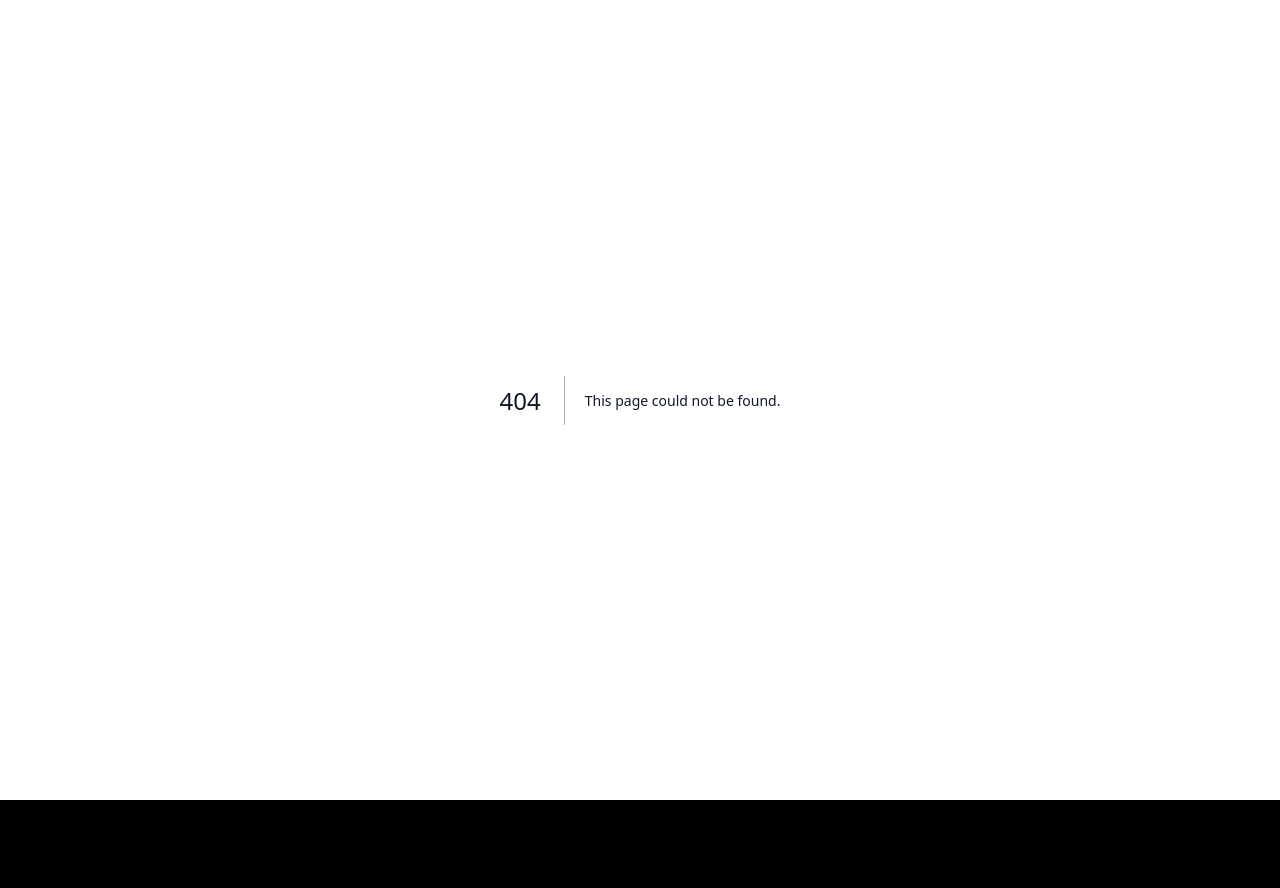
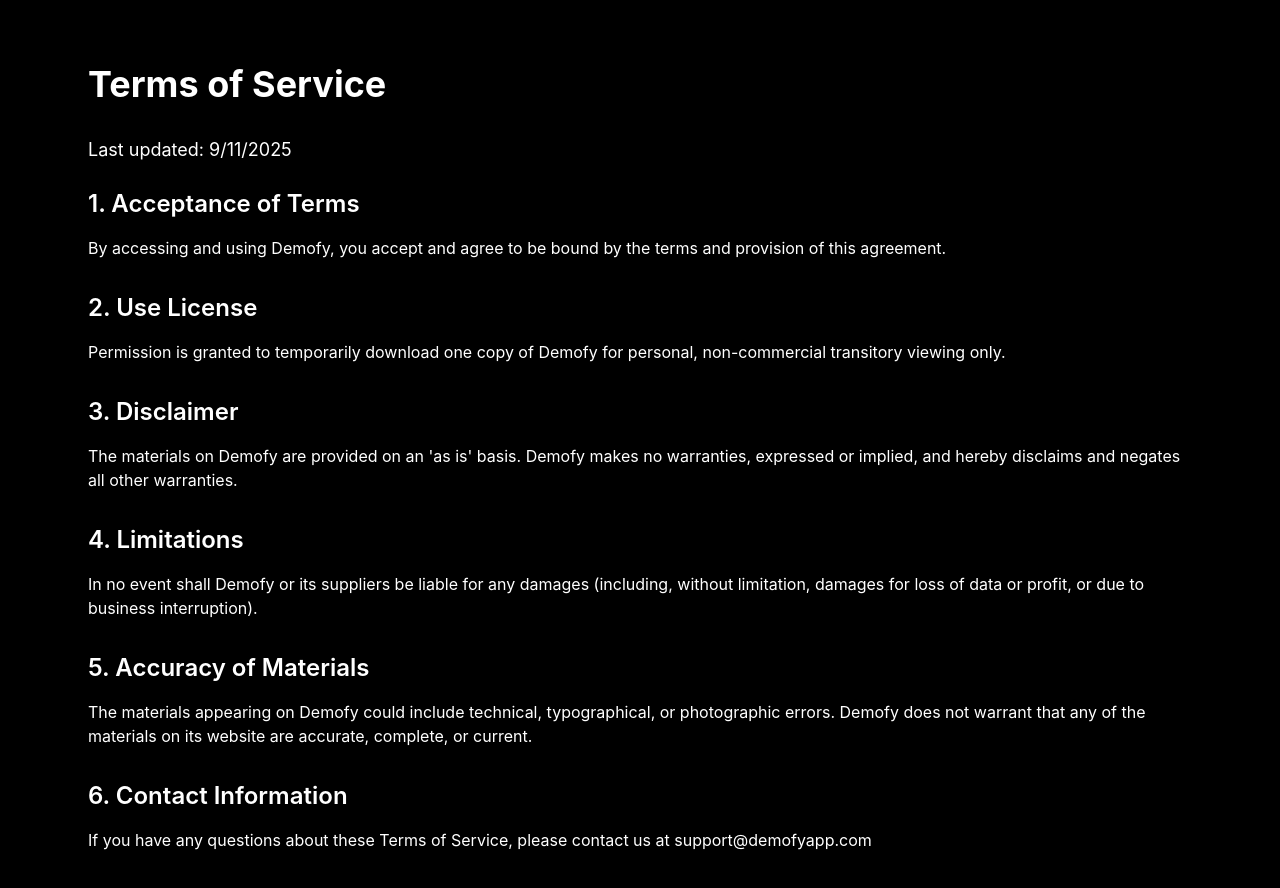
Before and after one commit to nortelabs/demofy-website, a Next.js app: page /terms-of-service in a window 1280 px wide. Before the commit this address had no page. Shown: the top 888 px of the page. Before the commit the page ends 800 px from the top, so only its background shows below. Built offline with nearby package versions, Linux system fonts and the light colour scheme; a web font is replaced by a local one.

Commit message:
Refactor CTA component to improve purchase flow, update styling for better user experience, and optimize performance. Adjust layout in related components for consistency.

```diff
--- /dev/null
+++ b/pages/privacy-policy.jsx
@@ -0,0 +1,61 @@
+import Head from 'next/head';
+
+export default function PrivacyPolicy() {
+  return (
+    <>
+      <Head>
+        <title>Privacy Policy - Demofy</title>
+        <meta name="description" content="Privacy Policy for Demofy" />
+      </Head>
+
+      <div className="min-h-screen bg-gray-900 text-white">
+        <div className="container mx-auto px-4 py-16 max-w-4xl">
+          <h1 className="text-4xl font-bold mb-8">Privacy Policy</h1>
+
+          <div className="prose prose-invert max-w-none">
+            <p className="text-lg mb-6">Last updated: {new Date().toLocaleDateString()}</p>
+
+            <section className="mb-8">
+              <h2 className="text-2xl font-semibold mb-4">1. Information We Collect</h2>
+              <p className="mb-4">
+                We collect information you provide directly to us, such as when you create an account,
+                make a purchase, or contact us for support.
+              </p>
+            </section>
+
+            <section className="mb-8">
+              <h2 className="text-2xl font-semibold mb-4">2. How We Use Your Information</h2>
+              <p className="mb-4">
+                We use the information we collect to provide, maintain, and improve our services,
+                process transactions, and communicate with you.
+              </p>
+            </section>
+
+            <section className="mb-8">
+              <h2 className="text-2xl font-semibold mb-4">3. Information Sharing</h2>
+              <p className="mb-4">
+                We do not sell, trade, or otherwise transfer your personal information to third parties
+                except as described in this Privacy Policy.
+              </p>
+            </section>
+
+            <section className="mb-8">
+              <h2 className="text-2xl font-semibold mb-4">4. Data Security</h2>
+              <p className="mb-4">
+                We implement appropriate security measures to protect your personal information against
+                unauthorized access, alteration, disclosure, or destruction.
+              </p>
+            </section>
+
+            <section className="mb-8">
+              <h2 className="text-2xl font-semibold mb-4">5. Contact Us</h2>
+              <p className="mb-4">
+                If you have any questions about this Privacy Policy, please contact us at support@demofyapp.com
+              </p>
+            </section>
+          </div>
+        </div>
+      </div>
+    </>
+  );
+}
--- /dev/null
+++ b/pages/terms-of-service.jsx
@@ -0,0 +1,70 @@
+import Head from 'next/head';
+
+export default function TermsOfService() {
+  return (
+    <>
+      <Head>
+        <title>Terms of Service - Demofy</title>
+        <meta name="description" content="Terms of Service for Demofy" />
+      </Head>
+
+      <div className="min-h-screen bg-gray-900 text-white">
+        <div className="container mx-auto px-4 py-16 max-w-4xl">
+          <h1 className="text-4xl font-bold mb-8">Terms of Service</h1>
+
+          <div className="prose prose-invert max-w-none">
+            <p className="text-lg mb-6">Last updated: {new Date().toLocaleDateString()}</p>
+
+            <section className="mb-8">
+              <h2 className="text-2xl font-semibold mb-4">1. Acceptance of Terms</h2>
+              <p className="mb-4">
+                By accessing and using Demofy, you accept and agree to be bound by the terms
+                and provision of this agreement.
+              </p>
+            </section>
+
+            <section className="mb-8">
+              <h2 className="text-2xl font-semibold mb-4">2. Use License</h2>
+              <p className="mb-4">
+                Permission is granted to temporarily download one copy of Demofy for personal,
+                non-commercial transitory viewing only.
+              </p>
+            </section>
+
+            <section className="mb-8">
+              <h2 className="text-2xl font-semibold mb-4">3. Disclaimer</h2>
+              <p className="mb-4">
+                The materials on Demofy are provided on an 'as is' basis. Demofy makes no warranties,
+                expressed or implied, and hereby disclaims and negates all other warranties.
+              </p>
+            </section>
+
+            <section className="mb-8">
+              <h2 className="text-2xl font-semibold mb-4">4. Limitations</h2>
+              <p className="mb-4">
+                In no event shall Demofy or its suppliers be liable for any damages (including,
+                without limitation, damages for loss of data or profit, or due to business interruption).
+              </p>
+            </section>
+
+            <section className="mb-8">
+              <h2 className="text-2xl font-semibold mb-4">5. Accuracy of Materials</h2>
+              <p className="mb-4">
+                The materials appearing on Demofy could include technical, typographical, or
+                photographic errors. Demofy does not warrant that any of the materials on its
+                website are accurate, complete, or current.
+              </p>
+            </section>
+
+            <section className="mb-8">
+              <h2 className="text-2xl font-semibold mb-4">6. Contact Information</h2>
+              <p className="mb-4">
+                If you have any questions about these Terms of Service, please contact us at support@demofyapp.com
+              </p>
+            </section>
+          </div>
+        </div>
+      </div>
+    </>
+  );
+}
```
